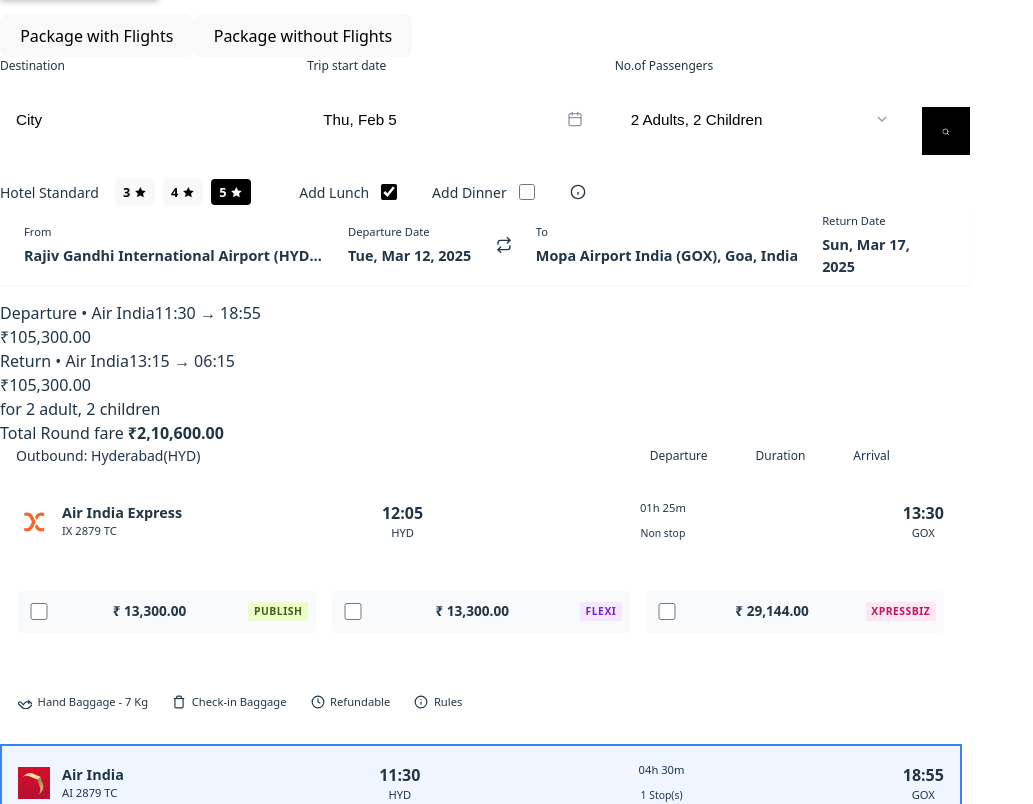
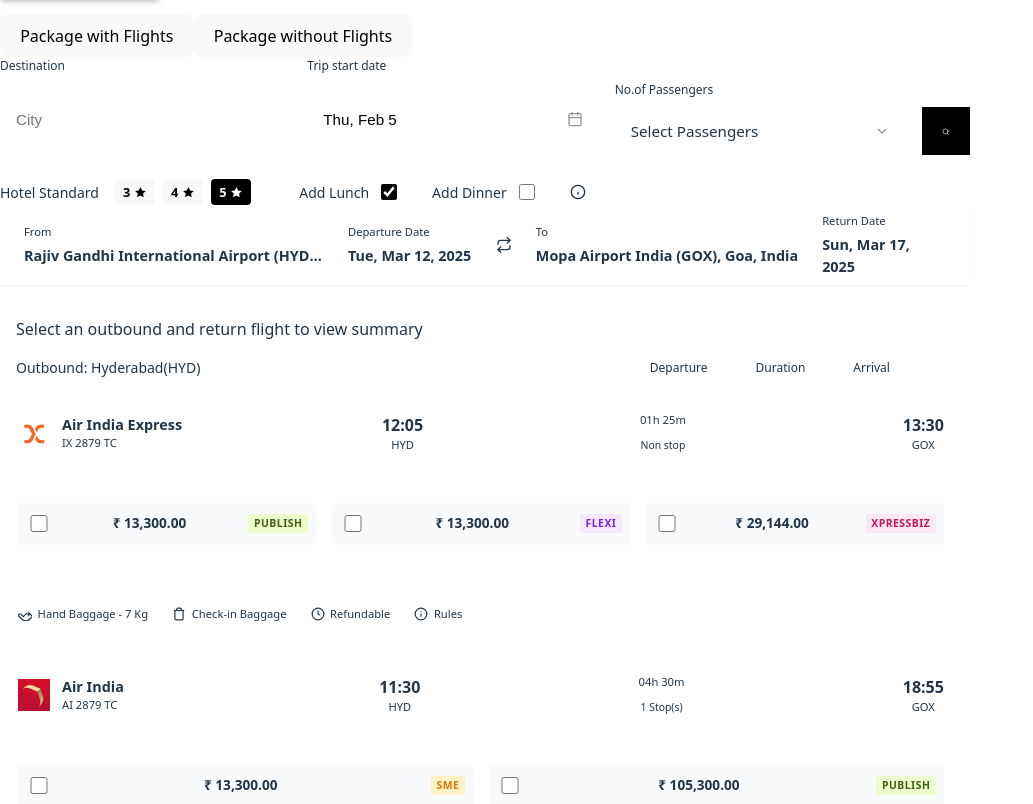
Before and after one commit to deepakpathik/gogaga-ui, a React (Vite) app: page / in a window 1280 px wide. Shown: the part 942-1746 px from the top of the page, without its empty margins (0-1033 px from the left). Built offline with nearby package versions, Linux system fonts and the light colour scheme; the HTML template or start-up script is replaced by a standard one.

Commit message:
feat: Add passenger count dropdown

```diff
--- a/src/components/Filters/Filters.css
+++ b/src/components/Filters/Filters.css
@@ -111,6 +111,30 @@
     align-items: center;
     justify-content: center;
     transition: background-color 0.2s;
+}
+
+.passenger-select {
+    appearance: none;
+    -webkit-appearance: none;
+    width: 100%;
+    background-color: var(--surface);
+    cursor: pointer;
+    padding: 0.75rem 1rem;
+    padding-right: 2.5rem;
+    /* Make room for the chevron */
+    border: 1px solid var(--border);
+    border-radius: var(--radius);
+    font-weight: 500;
+    font-size: 0.95rem;
+    height: 48px;
+    color: inherit;
+    font-family: inherit;
+}
+
+/* Ensure chevron is on top of select */
+.passenger-input-wrapper .chevron {
+    pointer-events: none;
+    z-index: 10;
 }
 
 .search-btn-black:hover {
--- a/src/components/Filters/Filters.jsx
+++ b/src/components/Filters/Filters.jsx
@@ -10,7 +10,8 @@ const Filters = ({
     passengers, setPassengers,
     hotelStandard, setHotelStandard,
     addLunch, setAddLunch,
-    addDinner, setAddDinner
+    addDinner, setAddDinner,
+    region // New prop
 }) => {
     const [showDropdown, setShowDropdown] = useState(false);
     const [filteredCities, setFilteredCities] = useState([]);
@@ -39,10 +40,22 @@ const Filters = ({
             clearTimeout(debounceTimeout.current);
         }
 
-        if (value.length > 2) {
+        if (value.length > 0) {
             debounceTimeout.current = setTimeout(async () => {
+                console.log("Searching for:", value);
                 const results = await searchCities(value);
-                setFilteredCities(results);
+                console.log("API Results:", results);
+
+                // Filter results based on region
+                const filteredResults = results.filter(city => {
+                    const isIndia = city.includes("India");
+                    return region === 'indian' ? isIndia : !isIndia;
+                });
+
+                console.log("Region:", region);
+                console.log("Filtered Results:", filteredResults);
+
+                setFilteredCities(filteredResults);
             }, 300);
         } else {
             setFilteredCities([]);
@@ -98,12 +111,21 @@ const Filters = ({
                 <div className="input-group">
                     <label>No.of Passengers</label>
                     <div className="passenger-input-wrapper">
-                        <input
-                            type="text"
+                        <select
                             value={passengers}
                             onChange={(e) => setPassengers(e.target.value)}
-                            className="text-input passenger-input"
-                        />
+                            className="text-input passenger-select"
+                        >
+                            <option value="">Select Passengers</option>
+                            <option value="1 Adult">1 Adult</option>
+                            <option value="2 Adults">2 Adults</option>
+                            <option value="2 Adults, 1 Child">2 Adults, 1 Child</option>
+                            <option value="2 Adults, 2 Children">2 Adults, 2 Children</option>
+                            <option value="3 Adults">3 Adults</option>
+                            <option value="3 Adults, 1 Child">3 Adults, 1 Child</option>
+                            <option value="4 Adults">4 Adults</option>
+                            <option value="4 Adults, 2 Children">4 Adults, 2 Children</option>
+                        </select>
                         <svg className="icon chevron" viewBox="0 0 24 24" fill="none" stroke="currentColor" strokeWidth="2"><polyline points="6 9 12 15 18 9"></polyline></svg>
                     </div>
                 </div>
--- a/src/pages/Dashboard.jsx
+++ b/src/pages/Dashboard.jsx
@@ -53,19 +53,20 @@ const returnFlights = [
 
 const Dashboard = () => {
     const [activeTab, setActiveTab] = useState('indian');
-    const [selectedOutbound, setSelectedOutbound] = useState(outboundFlights[1]);
-    const [selectedReturn, setSelectedReturn] = useState(returnFlights[1]);
-    const [selectedOutboundFareIndex, setSelectedOutboundFareIndex] = useState(1);
-    const [selectedReturnFareIndex, setSelectedReturnFareIndex] = useState(1);
-
-    const [destination, setDestination] = useState('City');
+    const [destination, setDestination] = useState('');
     const [travelDate, setTravelDate] = useState(new Date());
-    const [passengers, setPassengers] = useState('2 Adults, 2 Children');
+    const [passengers, setPassengers] = useState('');
     const [hotelStandard, setHotelStandard] = useState(5);
     const [addLunch, setAddLunch] = useState(true);
     const [addDinner, setAddDinner] = useState(false);
 
+    const [selectedOutbound, setSelectedOutbound] = useState(null);
+    const [selectedReturn, setSelectedReturn] = useState(null);
+    const [selectedOutboundFareIndex, setSelectedOutboundFareIndex] = useState(0);
+    const [selectedReturnFareIndex, setSelectedReturnFareIndex] = useState(0);
+
     const calculateTotal = () => {
+        if (!selectedOutbound || !selectedReturn) return "0.00";
         const p1 = parseFloat(selectedOutbound.fares[selectedOutboundFareIndex].price.replace(/,/g, ''));
         const p2 = parseFloat(selectedReturn.fares[selectedReturnFareIndex].price.replace(/,/g, ''));
         return (p1 + p2).toLocaleString('en-IN', { minimumFractionDigits: 2 });
@@ -94,6 +95,7 @@ const Dashboard = () => {
 
             <div className="dashboard-content">
                 <Filters
+                    region={activeTab} // 'indian' or 'international'
                     destination={destination}
                     setDestination={setDestination}
                     travelDate={travelDate}
@@ -111,6 +113,8 @@ const Dashboard = () => {
 
                 <div className="flight-results-area">
                     <SearchSummary />
+
+                    {selectedOutbound && selectedReturn ? (
                         <div className="blue-banner">
                             <div className="banner-col">
                                 <span className="banner-label">Departure • {selectedOutbound.airline}</span>
@@ -127,23 +131,28 @@ const Dashboard = () => {
                                 <div className="price-tag">₹{selectedReturn.fares[selectedReturnFareIndex].price}</div>
                             </div>
                             <div className="banner-col price">
-                            <div className="total-label">for 2 adult, 2 children</div>
+                                <div className="total-label">for {passengers || 'passengers'}</div>
                                 <span className="total-fare">Total Round fare <strong>₹{calculateTotal()}</strong></span>
                             </div>
                         </div>
+                    ) : (
+                        <div className="blue-banner" style={{ justifyContent: 'center', height: 'auto', padding: '1rem' }}>
+                            <span className="banner-value" style={{ fontSize: '1rem' }}>Select an outbound and return flight to view summary</span>
+                        </div>
+                    )}
 
                     <div className="flights-grid">
                         <FlightSection
                             title="Outbound: Hyderabad(HYD)"
                             flights={outboundFlights}
-                            selectedFlightId={selectedOutbound.id}
+                            selectedFlightId={selectedOutbound?.id}
                             selectedFareIndex={selectedOutboundFareIndex}
                             onSelectFlight={handleOutboundSelect}
                         />
                         <FlightSection
                             title="Outbound: Hyderabad(HYD)"
                             flights={returnFlights}
-                            selectedFlightId={selectedReturn.id}
+                            selectedFlightId={selectedReturn?.id}
                             selectedFareIndex={selectedReturnFareIndex}
                             onSelectFlight={handleReturnSelect}
                         />
--- a/src/services/api.js
+++ b/src/services/api.js
@@ -7,19 +7,24 @@ const aviationClient = axios.create({
     }
 });
 
-const TELEPORT_API_URL = 'https://api.teleport.org/api/cities/';
+const MOCK_CITIES = [
+    // India
+    "Hyderabad, India", "Delhi, India", "Mumbai, India", "Bangalore, India", "Chennai, India", "Kolkata, India",
+    "Pune, India", "Jaipur, India", "Goa, India", "Kochi, India", "Ahmedabad, India", "Varanasi, India",
+    // International
+    "Dubai, UAE", "London, UK", "New York, USA", "Singapore, Singapore", "Bangkok, Thailand", "Paris, France",
+    "Tokyo, Japan", "Sydney, Australia", "Bali, Indonesia", "Rome, Italy", "Istanbul, Turkey", "Hong Kong",
+    "Kuala Lumpur, Malaysia", "Barcelona, Spain", "Amsterdam, Netherlands"
+];
 
 export const searchCities = async (query) => {
     if (!query) return [];
-    try {
-        const response = await axios.get(TELEPORT_API_URL, {
-            params: { search: query }
-        });
-        return response.data._embedded['city:search-results'].map(result => result.matching_full_name);
-    } catch (error) {
-        console.error("Error fetching cities:", error);
-        return [];
-    }
+    // Simulate API delay
+    await new Promise(resolve => setTimeout(resolve, 300));
+
+    return MOCK_CITIES.filter(city =>
+        city.toLowerCase().includes(query.toLowerCase())
+    );
 };
 
 export const getRealTimeFlights = async (params = {}) => {
```
Lines whose indentation alone changed are shown as unchanged.
